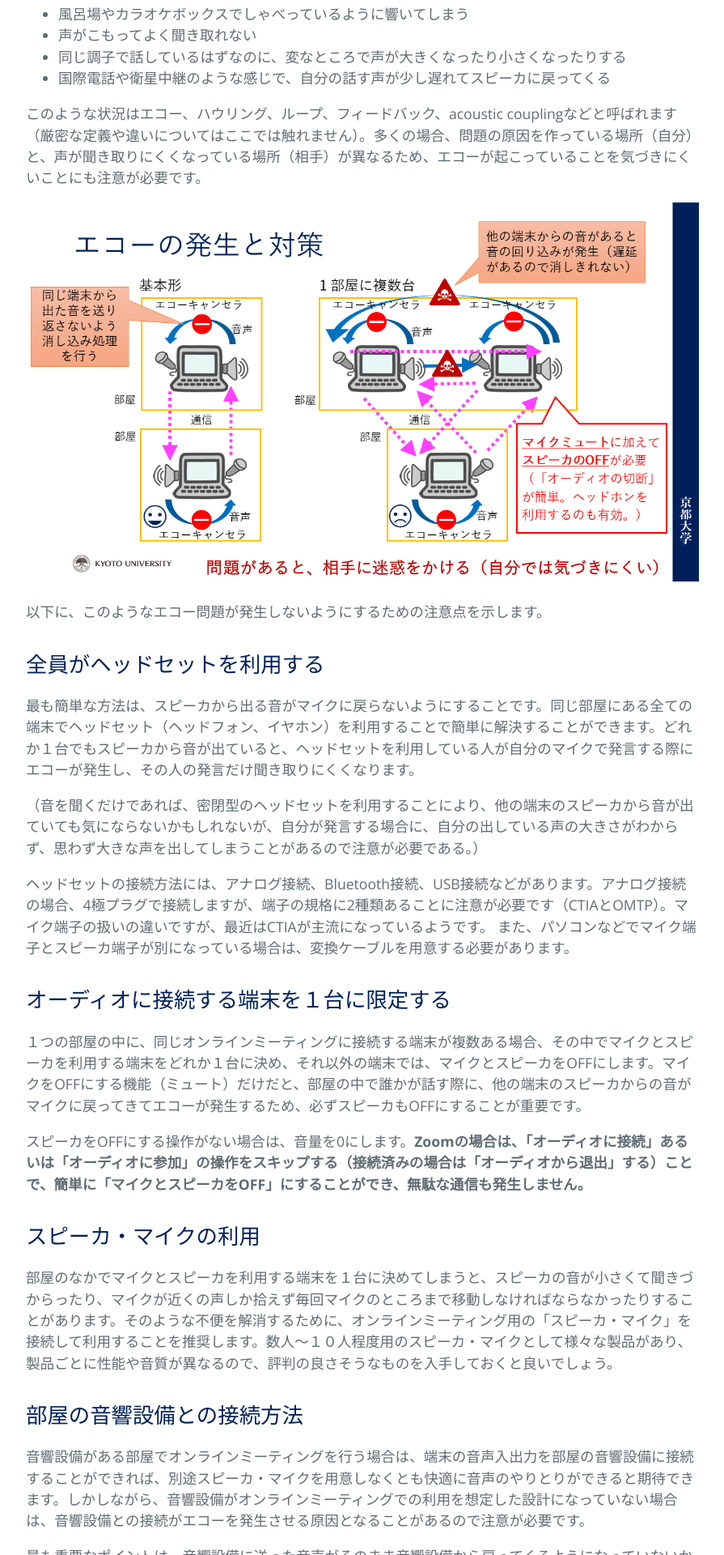
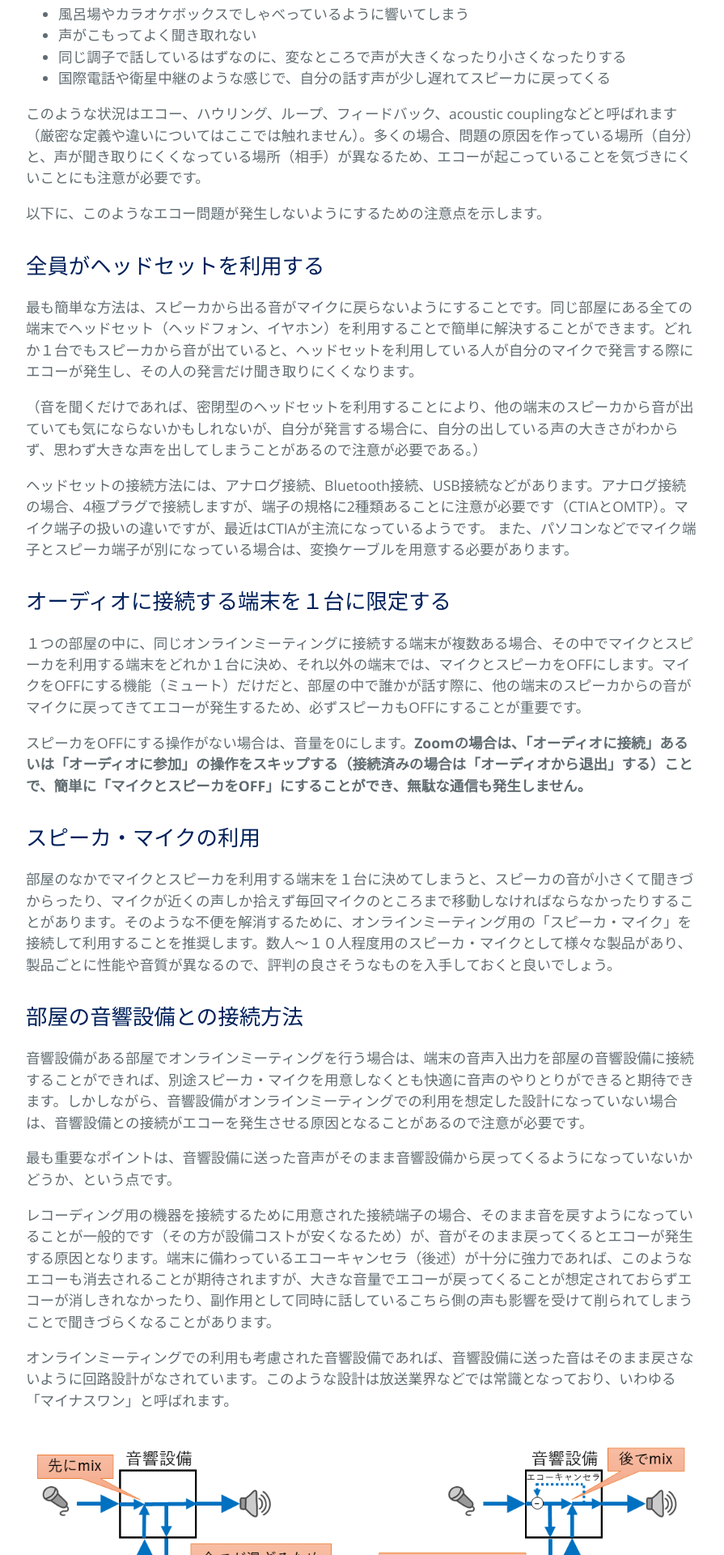
Before and after one commit to kyoto-u/online-edu, a Jekyll site: the page built from zoom-audio-echo.md, in a window 1280 px wide. Shown: the part 919-2839 px from the top of the page at 81% size, without its empty margins (192-1087 px from the left). Built offline with Jekyll 4.4.1, drawn with Linux system fonts in a browser that asks for light colours; our own code applies the rules of GitHub Pages for plain Markdown files.

Commit message:
Update zoom-audio-echo.md

```diff
--- a/zoom-audio-echo.md
+++ b/zoom-audio-echo.md
@@ -17,8 +17,6 @@
 - 国際電話や衛星中継のような感じで、自分の話す声が少し遅れてスピーカに戻ってくる
 
 このような状況はエコー、ハウリング、ループ、フィードバック、acoustic couplingなどと呼ばれます（厳密な定義や違いについてはここでは触れません）。多くの場合、問題の原因を作っている場所（自分）と、声が聞き取りにくくなっている場所（相手）が異なるため、エコーが起こっていることを気づきにくいことにも注意が必要です。
-
-![エコー発生の仕組みの図](echo-fig1.png)
 
 以下に、このようなエコー問題が発生しないようにするための注意点を示します。
 
@@ -66,3 +64,5 @@
 １台の端末の視点から見ると、スピーカから出た音がマイクに戻ってくることで発生するエコーの解消のためには、自分のスピーカから出した音が、マイクから戻ってくるのであれば、その音を引き算することにより打ち消すことができる、ということが想像できます。このようなアイデアに基づいて、「エコーキャンセラ」（エコキャン）という方法が考案され、最近では、ほとんどの機器やアプリにエコーキャンセラの機能が組み込まれるようになりました。
 
 しかし、現在のこのようなエコーキャンセラは１台の端末において発生するエコーは防止することができますが、複数の端末の組み合わせによるエコーまでは防止することができないため、利用上の注意が必要となります。技術が進めば将来的には、複数の端末の組み合わせによるエコーも自動的に除去できるようになるかもしれません。
+
+![エコー発生の仕組みの図](echo-fig1.png)
```
